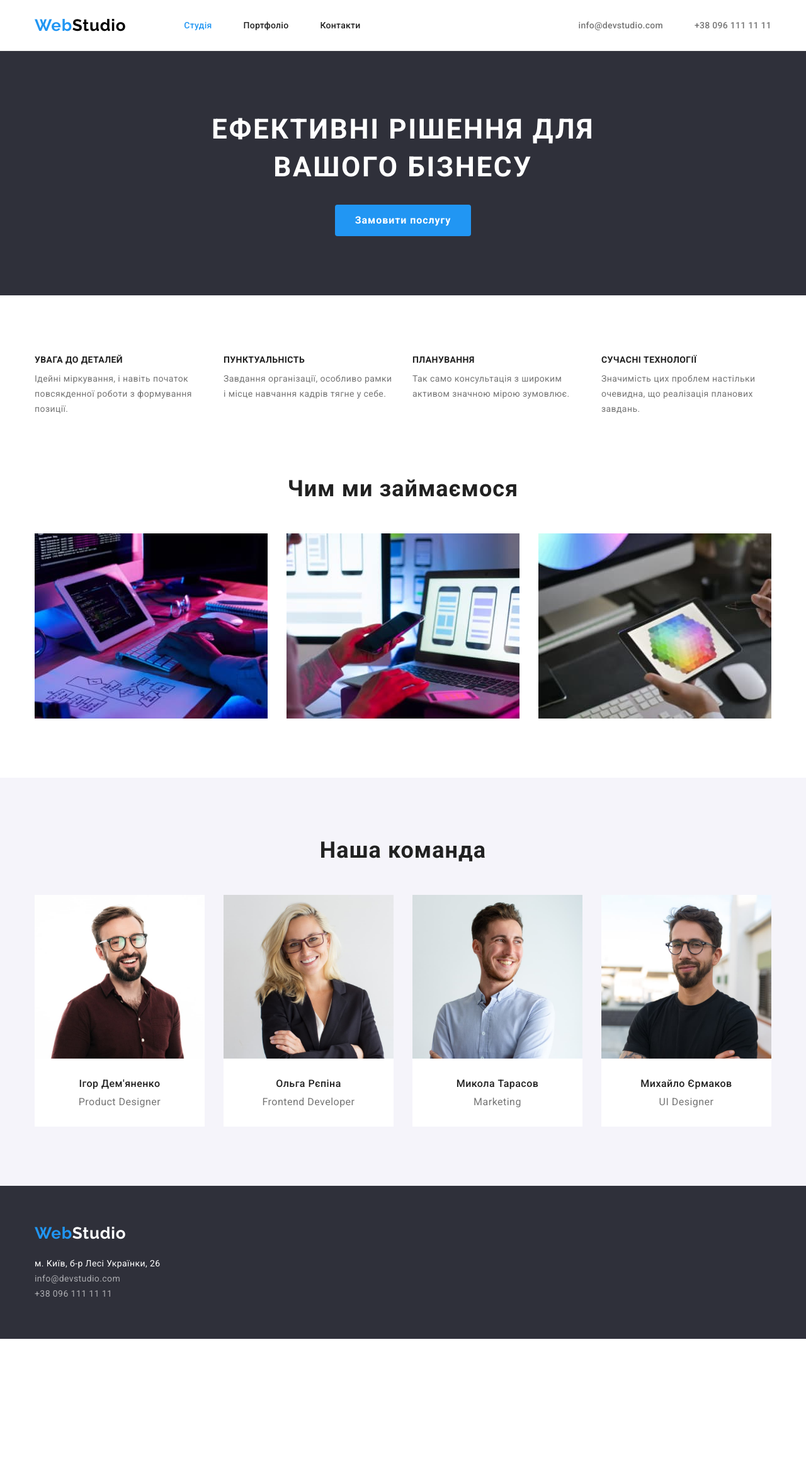
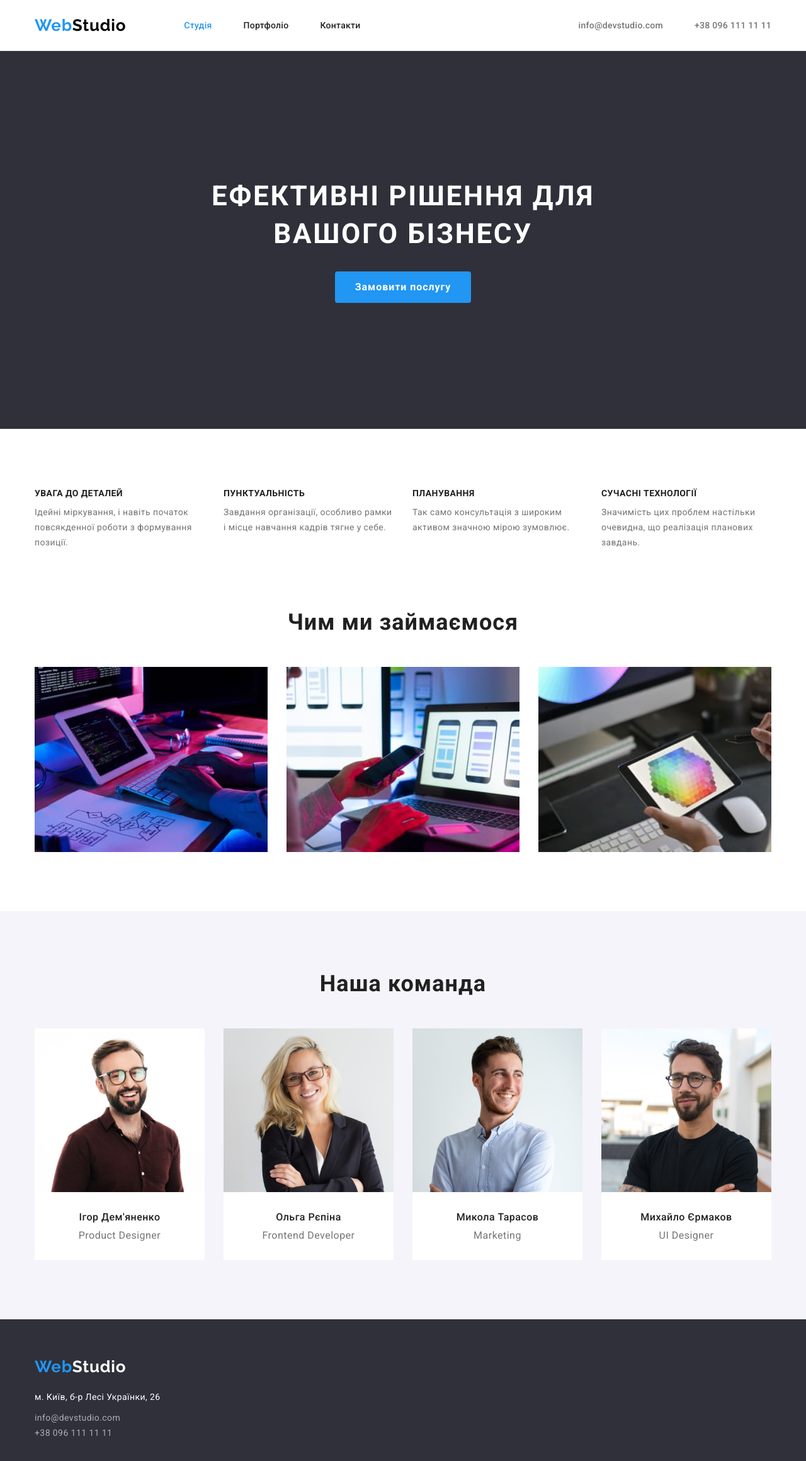
Before and after one commit to Taras85/goit-markup-hw-03, a plain HTML site: page index.html in a window 1280 px wide. Shown: the whole page at 63% size. Before the commit the page ends 2126 px from the top, so only its background shows below. Drawn offline with nearby package versions, Linux system fonts and the light colour scheme.

Commit message:
Update styles.css

```diff
--- a/css/styles.css
+++ b/css/styles.css
@@ -160,6 +160,8 @@ body {
 }
 .base-baner {
   background-color: var(--banner-footer-background-color);
+  padding-top: 200px;
+  padding-bottom: 200px;
 }
 .baner-title {
   text-align: center;
@@ -287,7 +289,7 @@ address {
   line-height: calc(24 / 14);
   letter-spacing: 0.03em;
   color: var(--background-body-color-font-baner);
-  margin-bottom: 9px;
+  /* margin-bottom: 9px; */
 }
 .contact-footer {
   font-size: 14px;
@@ -295,9 +297,13 @@ address {
   letter-spacing: 0.03em;
   color: rgba(255, 255, 255, 0.6);
 }
-/* .footer-contacts-mail {
-  margin-bottom: 9px;
-} */
+.adds-list {
+  display: flex;
+  flex-direction: column;
+}
+.adds-item:first-child {
+margin-bottom: 9px;
+}
 
 /* Галерея основна частина*/
 /* Блок фільтру галереї */
```
